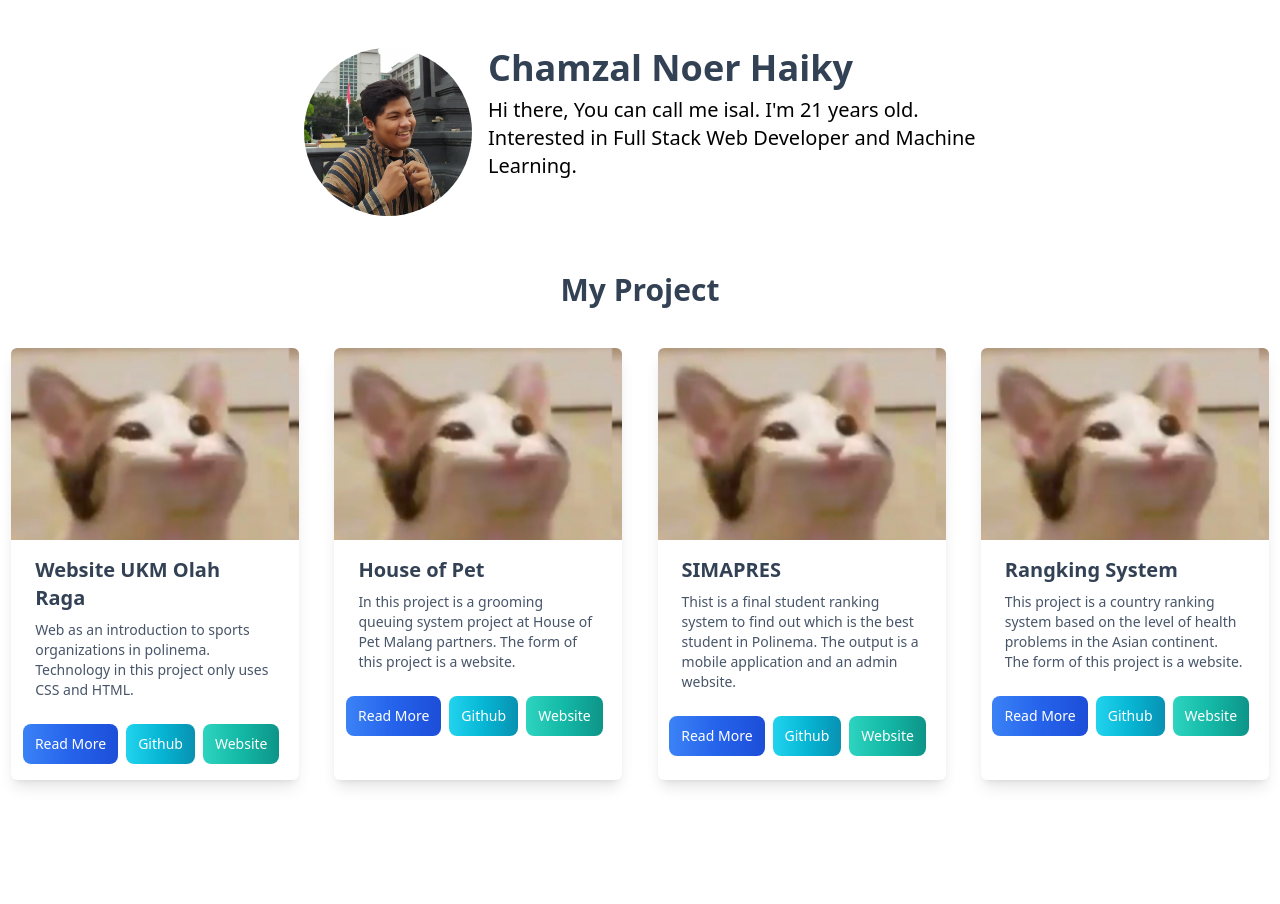
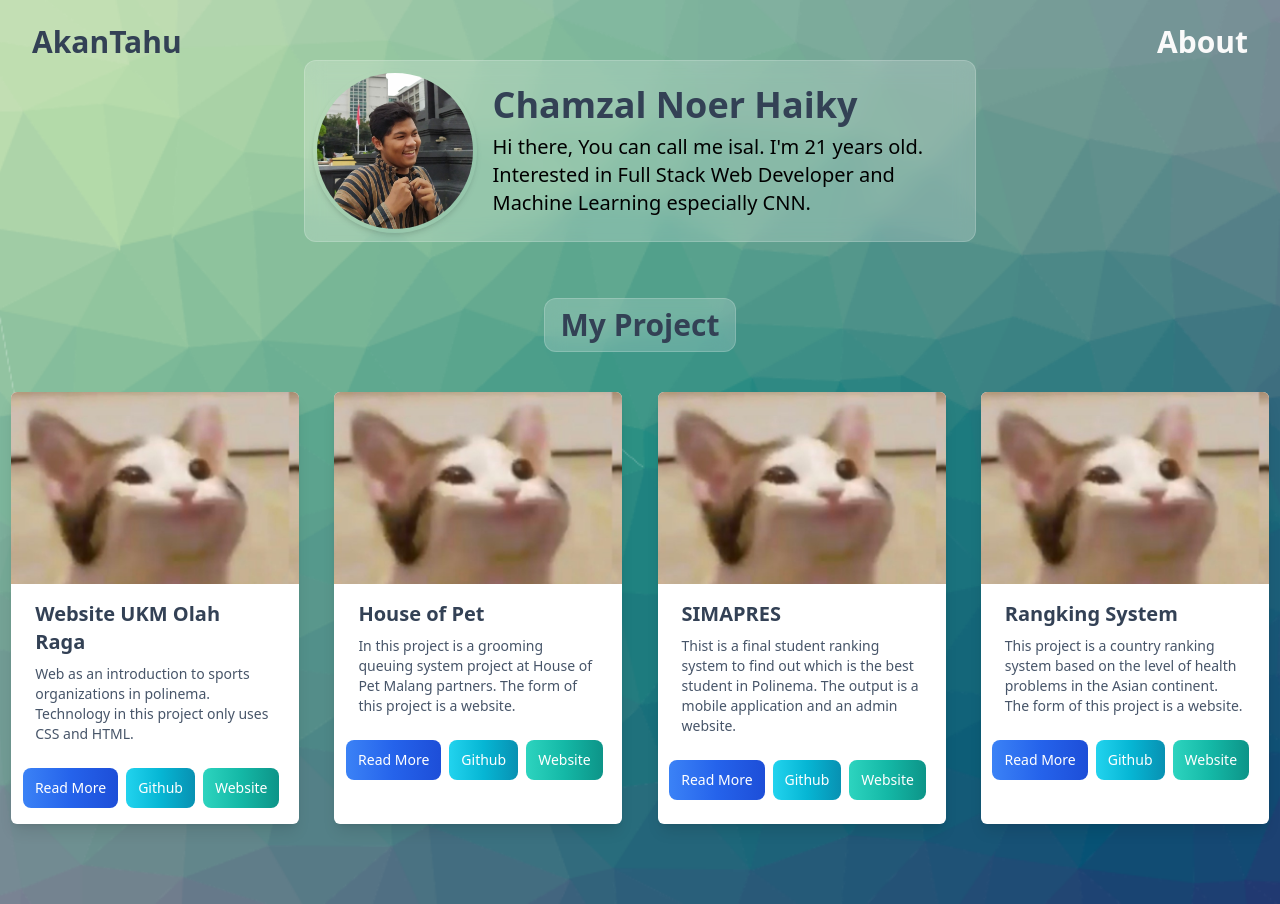
Before and after one commit to AkanTahu/portofolio, a plain HTML site: page index.html in a window 1280 px wide. Before the commit the page ends 860 px from the top, so only its background shows below. Drawn offline with nearby package versions, Linux system fonts and the light colour scheme.

Commit message:
huge update hehe
+ bg
+ glass

```diff
--- a/index.html
+++ b/index.html
@@ -5,26 +5,34 @@
     <meta name="viewport" content="width=device-width, initial-scale=1.0">
     <title>My Portofolio</title>
     <script src="https://cdn.tailwindcss.com"></script>
-    <!-- <style type="text/tailwindcss">
-        * {
+    <style type="text/tailwindcss">
+        asd {
             border: 1px solid blue;
         }
-    </style> -->
+        .glass {
+            backdrop-filter: blur(10px);
+            background: rgba(255, 255, 255, 0.2);
+            border: 1px solid rgba(255, 255, 255, 0.18);
+          }
+    </style>
 </head>
 <body>
-    <div class="container max-w-2xl mx-auto pt-12 flex">
-        <img src="img/mepic.jpg" alt="" class="rounded-full size-3/12 flex-auto">
-        <div class="flex-auto ml-4">
+    <div class="bg-cover bg-center min-h-screen" style="background-image: url('img/bg.png');">
+        <div class=" pt-6">
+            <span class="self-center text-3xl font-semibold whitespace-nowrap text-slate-700 ml-8 ">AkanTahu</span>
+            <span class="self-center text-3xl font-semibold whitespace-nowrap text-neutral-50 absolute right-0 mr-8">About</span>
+        </div>
+        <div class="container max-w-2xl mx-auto glass rounded-xl p-2 flex">
+            <img src="img/mepic.jpg" alt="" class="rounded-full size-3/12 flex-auto shadow-md p-1 dark:shadow-gray-800">
+                <div class="flex-auto p-4">
                     <p class="font-bold text-4xl text-slate-700">Chamzal Noer Haiky</p>
-            <p class="mt-2 text-xl"> Hi there, You can call me isal. I'm 21 years old. Interested in Full Stack Web Developer and Machine Learning.</p>
+                    <p class="mt-2 text-xl"> Hi there, You can call me isal. I'm 21 years old. Interested in Full Stack Web Developer and Machine Learning especially CNN.</p>
                 </div>
+        </div>
+        <h2 class="mt-14 mb-10 text-center font-bold text-3xl text-slate-700 glass w-48 p-2 mx-auto rounded-xl">My Project</h2>
 
-    </div>
-
-    <h2 class="mt-14 mb-10 text-center font-bold text-3xl text-slate-700">My Project</h2>
-
-    <div class="container max-w-full sm:flex sm:flex-wrap sm:gap-6 sm:justify-evenly mb-20">
-        <div class="rounded-md shadow-lg overflow-hidden mb-10 bg-white sm:mb-0 sm:w-64 md:w-80 lg:w-72">
+        <div class="container max-w-full sm:flex sm:flex-wrap sm:gap-6 sm:justify-evenly pb-20">
+            <div class="rounded-md shadow-lg overflow-hidden mb-10 bg-white sm:mb-0 sm:w-64 md:w-80 lg:w-72 " >
                 <img src="img/project1.jpg" alt="Image Caption" class="w-full" />
                 <div class="px-6 py-4">
                 <div class="font-bold text-xl mb-2 text-slate-700">Website UKM Olah Raga</div>
@@ -73,5 +81,6 @@
                 </div>
             </div>
         </div>
+    </div>
 </body>
 </html>
--- a/tailwind.config.js
+++ b/tailwind.config.js
@@ -2,7 +2,8 @@
 module.exports = {
   content: ["./public/**/*.{html,js}"],
   theme: {
-    extend: {},
+    extend: {
+    },
   },
   plugins: [],
 }
```
Also changed, not shown: img/bg.png (added), img/bg2.png (added), img/bg3.png (added). Lines whose indentation alone changed are shown as unchanged.
